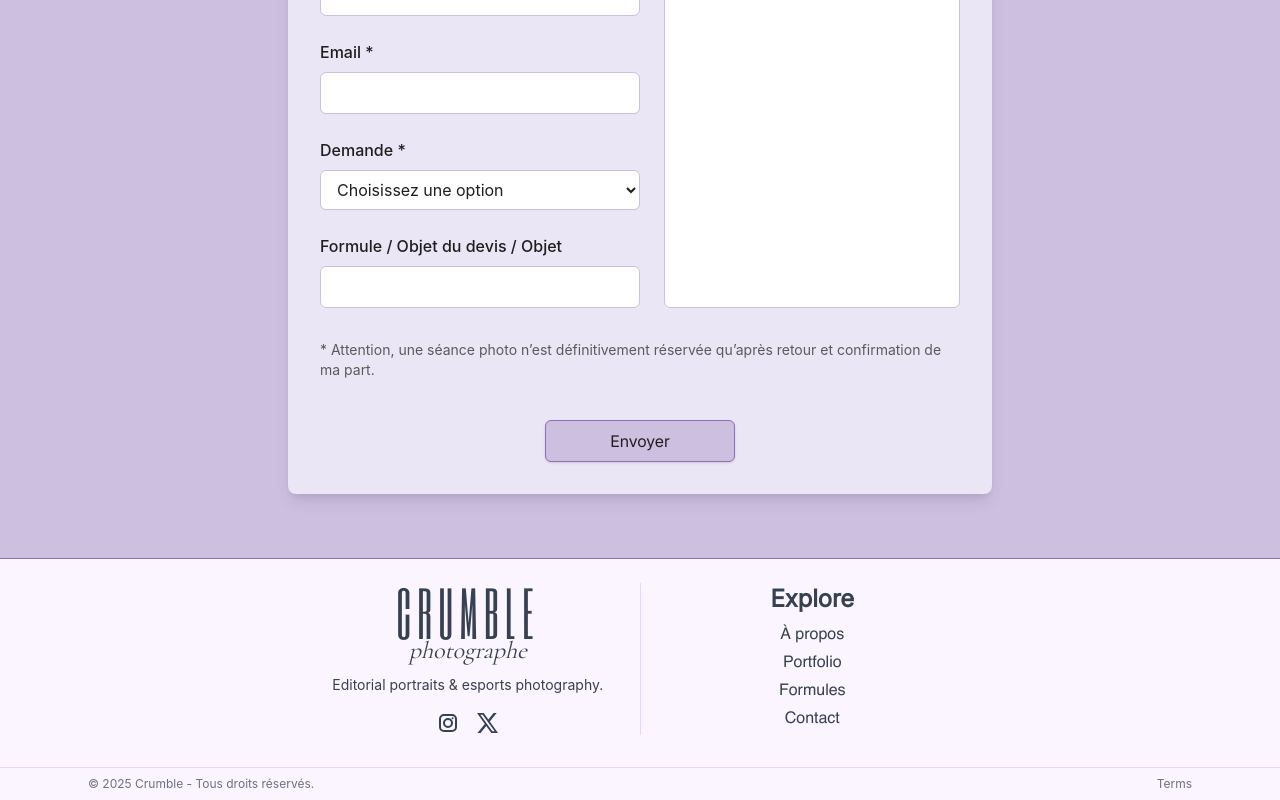
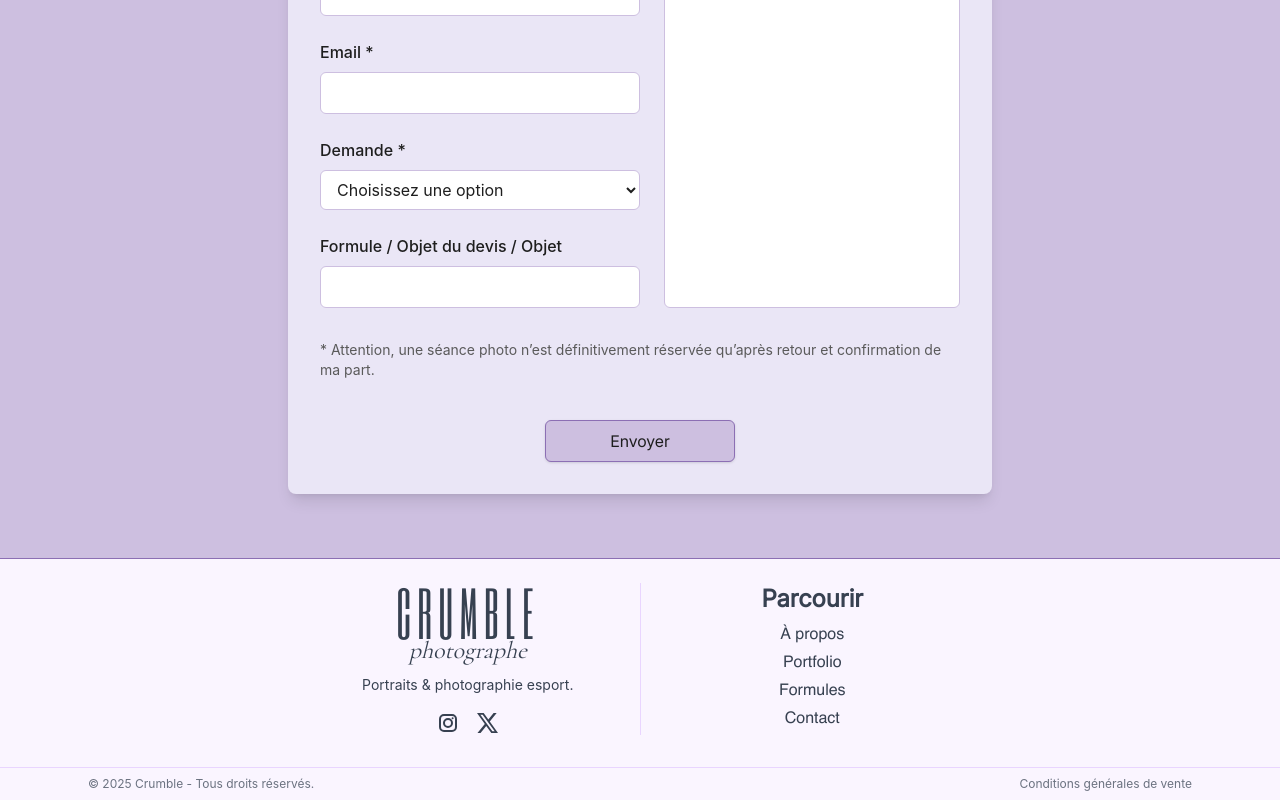
Before and after one commit to MathisGaudre/Crumble-Photographer, a Vue app: page / in a window 1280 px wide. Shown: the part 3456-4256 px from the top of the page. Built offline with nearby package versions, Linux system fonts and the light colour scheme.

Commit message:
~ Traduction Anglais -> Français (Footer)

```diff
--- a/src/components/Footer.vue
+++ b/src/components/Footer.vue
@@ -6,7 +6,7 @@
                     <div class="text-6xl font-titre tracking-widest tracking-[32px]">CRUMBLE</div>
                     <div class="italic text-2xl font-cormorant -mt-2">photographe</div>
                 </div>
-                <div class="text-sm mb-4">Editorial portraits &amp; esports photography.</div>
+                <div class="text-sm mb-4">Portraits &amp; photographie esport.</div>
                 <div class="flex justify-center space-x-4">
                     <a href="#" aria-label="Instagram" class="hover:text-purple-500">
                         <svg class="w-6 h-6" aria-hidden="true"
@@ -31,7 +31,7 @@
             <div class="md:border-l border-b md:border-b-0 border-purple-200 w-2/3 md:w-fit mx-auto my-4 md:mx-4 md:my-0"></div>
 
             <div class="flex-1 mb-0 text-center md:w-1/2 w-full">
-                <div class="font-mini_titre font-semibold text-2xl mb-2">Explore</div>
+                <div class="font-mini_titre font-semibold text-2xl mb-2">Parcourir</div>
                 <ul class="space-y-1 font-helvetica">
                     <li><a href="/#about" class="hover:text-purple-500">À propos</a></li>
                     <li><a href="/#portfolio" class="hover:text-purple-500">Portfolio</a></li>
@@ -43,7 +43,7 @@
         <div class="border-t border-purple-200 mt-2">
             <div class="max-w-6xl mx-auto px-6 py-2 flex justify-between text-xs text-gray-500">
                 <span>© 2025 Crumble - Tous droits réservés.</span>
-                <a href="/terms" class="hover:text-purple-500">Terms</a>
+                <a href="/terms" class="hover:text-purple-500">Conditions générales de vente</a>
             </div>
         </div>
     </footer>
```
